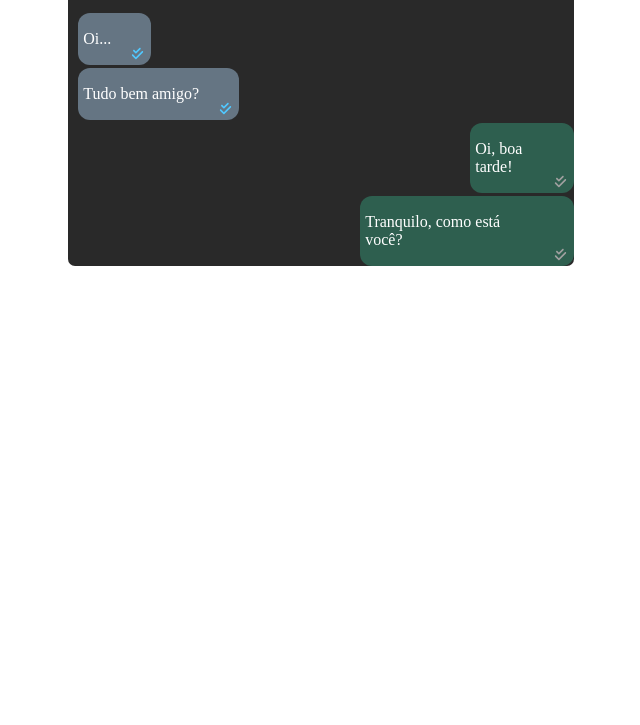
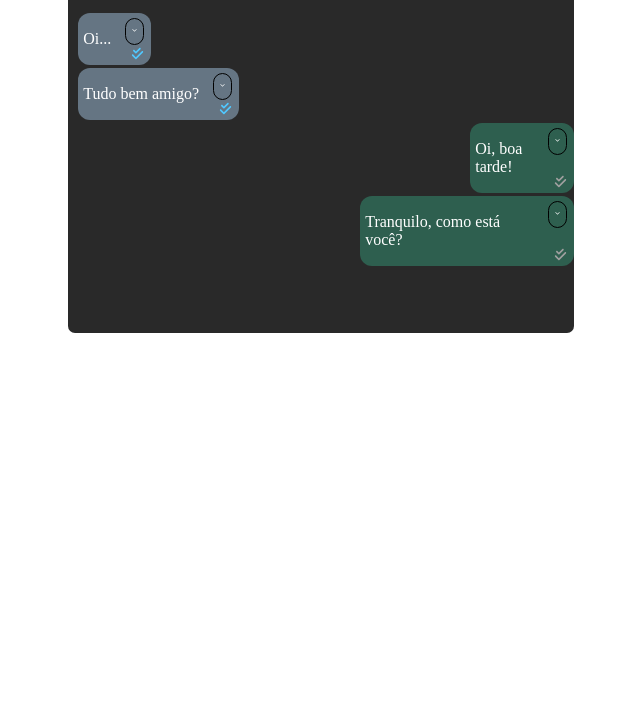
Before and after one commit to mairyeduardo/ChatDWI, a plain HTML site: page index.html in a window 1280 px wide. Shown: the part 75-800 px from the top of the page, without its empty margins (319-959 px from the left). Drawn offline with Linux system fonts and the light colour scheme.

Commit message:
alteração

```diff
--- a/estilinho.css
+++ b/estilinho.css
@@ -10,6 +10,7 @@
     background-color: var(--cor-fundo);
     margin: auto;
     width: 40%;
+    height: 400px;
 }
 
 
@@ -84,7 +85,8 @@ p {
     fill: white;
 }
 
-.check1, .check2 {
+.check1,
+.check2 {
     position: absolute;
     bottom: 5px;
     right: 7px;
@@ -99,3 +101,25 @@ p {
 .check2 {
     fill: rgb(160, 160, 160);
 }
+
+.drop, .drop2 {
+    position: absolute;
+    border-radius: 150px;
+    border: 1px solid black;
+    top: 5px;
+    right: 7px;
+}
+
+.drop {
+    background-color: #657583;
+}
+
+.drop2 {
+    background-color: var(--cor-recebido);
+}
+
+.iconedrop {
+    height: 20px;
+    width: 5px;
+    fill: white;
+}
--- a/index.html
+++ b/index.html
@@ -18,7 +18,9 @@
         <ul>
             <li>
                 <div class="diva">
-                    <!-- Dropdown -->
+                    <button class="drop">
+                        <svg class="iconedrop" xmlns="http://www.w3.org/2000/svg" viewBox="0 0 512 512"><!--! Font Awesome Pro 6.2.1 by @fontawesome - https://fontawesome.com License - https://fontawesome.com/license (Commercial License) Copyright 2022 Fonticons, Inc. --><path d="M233.4 406.6c12.5 12.5 32.8 12.5 45.3 0l192-192c12.5-12.5 12.5-32.8 0-45.3s-32.8-12.5-45.3 0L256 338.7 86.6 169.4c-12.5-12.5-32.8-12.5-45.3 0s-12.5 32.8 0 45.3l192 192z"/></svg>
+                    </button>
                     <span>
                         <svg class="check1" xmlns="http://www.w3.org/2000/svg" viewBox="0 0 512 512"><!--! Font Awesome Pro 6.2.1 by @fontawesome - https://fontawesome.com License - https://fontawesome.com/license (Commercial License) Copyright 2022 Fonticons, Inc. --><path d="M374.6 86.6c12.5-12.5 12.5-32.8 0-45.3s-32.8-12.5-45.3 0L192 178.7l-57.4-57.4c-12.5-12.5-32.8-12.5-45.3 0s-12.5 32.8 0 45.3l80 80c12.5 12.5 32.8 12.5 45.3 0l160-160zm96 128c12.5-12.5 12.5-32.8 0-45.3s-32.8-12.5-45.3 0L192 402.7 86.6 297.4c-12.5-12.5-32.8-12.5-45.3 0s-12.5 32.8 0 45.3l128 128c12.5 12.5 32.8 12.5 45.3 0l256-256z"/></svg>
                     </span>
@@ -27,7 +29,9 @@
             </li>
             <li>
                 <div class="diva">
-                    <!-- Dropdown -->
+                    <button class="drop">
+                        <svg class="iconedrop" xmlns="http://www.w3.org/2000/svg" viewBox="0 0 512 512"><!--! Font Awesome Pro 6.2.1 by @fontawesome - https://fontawesome.com License - https://fontawesome.com/license (Commercial License) Copyright 2022 Fonticons, Inc. --><path d="M233.4 406.6c12.5 12.5 32.8 12.5 45.3 0l192-192c12.5-12.5 12.5-32.8 0-45.3s-32.8-12.5-45.3 0L256 338.7 86.6 169.4c-12.5-12.5-32.8-12.5-45.3 0s-12.5 32.8 0 45.3l192 192z"/></svg>
+                    </button>
                     <span>
                         <svg class="check1" xmlns="http://www.w3.org/2000/svg" viewBox="0 0 512 512"><!--! Font Awesome Pro 6.2.1 by @fontawesome - https://fontawesome.com License - https://fontawesome.com/license (Commercial License) Copyright 2022 Fonticons, Inc. --><path d="M374.6 86.6c12.5-12.5 12.5-32.8 0-45.3s-32.8-12.5-45.3 0L192 178.7l-57.4-57.4c-12.5-12.5-32.8-12.5-45.3 0s-12.5 32.8 0 45.3l80 80c12.5 12.5 32.8 12.5 45.3 0l160-160zm96 128c12.5-12.5 12.5-32.8 0-45.3s-32.8-12.5-45.3 0L192 402.7 86.6 297.4c-12.5-12.5-32.8-12.5-45.3 0s-12.5 32.8 0 45.3l128 128c12.5 12.5 32.8 12.5 45.3 0l256-256z"/></svg>
                     </span>
@@ -36,7 +40,9 @@
             </li>
             <li>
                 <div class="divm1">
-                    <!-- Dropdown -->
+                    <button class="drop2">
+                        <svg class="iconedrop" xmlns="http://www.w3.org/2000/svg" viewBox="0 0 512 512"><!--! Font Awesome Pro 6.2.1 by @fontawesome - https://fontawesome.com License - https://fontawesome.com/license (Commercial License) Copyright 2022 Fonticons, Inc. --><path d="M233.4 406.6c12.5 12.5 32.8 12.5 45.3 0l192-192c12.5-12.5 12.5-32.8 0-45.3s-32.8-12.5-45.3 0L256 338.7 86.6 169.4c-12.5-12.5-32.8-12.5-45.3 0s-12.5 32.8 0 45.3l192 192z"/></svg>
+                    </button>
                     <span>
                         <svg class="check2" xmlns="http://www.w3.org/2000/svg" viewBox="0 0 512 512"><!--! Font Awesome Pro 6.2.1 by @fontawesome - https://fontawesome.com License - https://fontawesome.com/license (Commercial License) Copyright 2022 Fonticons, Inc. --><path d="M374.6 86.6c12.5-12.5 12.5-32.8 0-45.3s-32.8-12.5-45.3 0L192 178.7l-57.4-57.4c-12.5-12.5-32.8-12.5-45.3 0s-12.5 32.8 0 45.3l80 80c12.5 12.5 32.8 12.5 45.3 0l160-160zm96 128c12.5-12.5 12.5-32.8 0-45.3s-32.8-12.5-45.3 0L192 402.7 86.6 297.4c-12.5-12.5-32.8-12.5-45.3 0s-12.5 32.8 0 45.3l128 128c12.5 12.5 32.8 12.5 45.3 0l256-256z"/></svg>
                     </span>
@@ -45,7 +51,9 @@
             </li>
             <li>
                 <div class="divm">
-                    <!-- Dropdown -->
+                    <button class="drop2">
+                        <svg class="iconedrop" xmlns="http://www.w3.org/2000/svg" viewBox="0 0 512 512"><!--! Font Awesome Pro 6.2.1 by @fontawesome - https://fontawesome.com License - https://fontawesome.com/license (Commercial License) Copyright 2022 Fonticons, Inc. --><path d="M233.4 406.6c12.5 12.5 32.8 12.5 45.3 0l192-192c12.5-12.5 12.5-32.8 0-45.3s-32.8-12.5-45.3 0L256 338.7 86.6 169.4c-12.5-12.5-32.8-12.5-45.3 0s-12.5 32.8 0 45.3l192 192z"/></svg>
+                    </button>
                     <span>
                         <svg class="check2" xmlns="http://www.w3.org/2000/svg" viewBox="0 0 512 512"><!--! Font Awesome Pro 6.2.1 by @fontawesome - https://fontawesome.com License - https://fontawesome.com/license (Commercial License) Copyright 2022 Fonticons, Inc. --><path d="M374.6 86.6c12.5-12.5 12.5-32.8 0-45.3s-32.8-12.5-45.3 0L192 178.7l-57.4-57.4c-12.5-12.5-32.8-12.5-45.3 0s-12.5 32.8 0 45.3l80 80c12.5 12.5 32.8 12.5 45.3 0l160-160zm96 128c12.5-12.5 12.5-32.8 0-45.3s-32.8-12.5-45.3 0L192 402.7 86.6 297.4c-12.5-12.5-32.8-12.5-45.3 0s-12.5 32.8 0 45.3l128 128c12.5 12.5 32.8 12.5 45.3 0l256-256z"/></svg>
                     </span>
```
